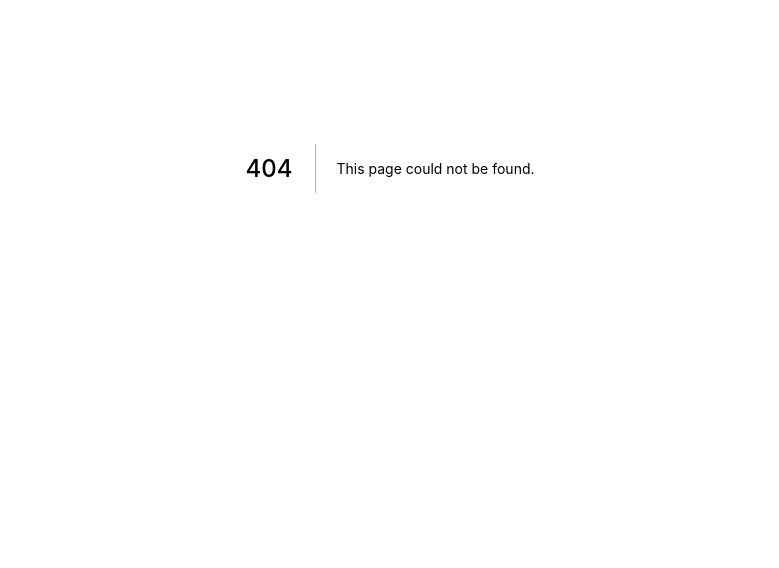
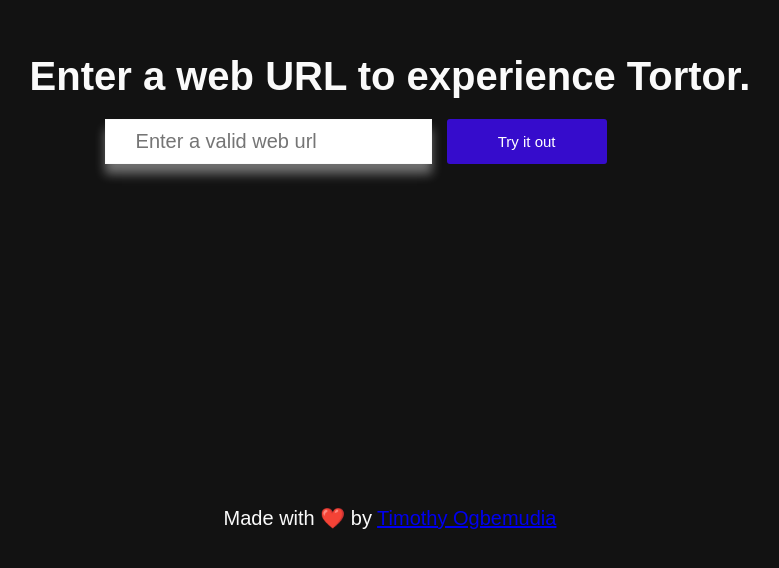
Before and after one commit to glamboyosa/tortor, a Next.js app: page /capture in a window 1280 px wide. Before the commit this address had no page. Shown: the part 232-800 px from the top of the page, without its empty margins (250-1029 px from the left). Built offline with nearby package versions, Linux system fonts and the light colour scheme; a web font is replaced by a local one.

Commit message:
feat: built /capture page and styled it

```diff
--- /dev/null
+++ b/pages/capture.tsx
@@ -0,0 +1,51 @@
+import { useRef, useState } from 'react'
+import type { NextPage } from 'next'
+import Head from 'next/head'
+import styles from '@/styles/capture.module.css'
+import Image from 'next/image'
+const Capture: NextPage = () => {
+  const input = useRef<HTMLInputElement>(undefined!)
+
+  const [loading, setLoading] = useState(false)
+
+  return (
+    <div className={styles.container}>
+      <Head>
+        <title>Tortor</title>
+      </Head>
+
+      <main className={styles.main}>
+        <h1 className={styles.title}>Enter a web URL to experience Tortor. </h1>
+        <div className={`${styles.marginutility} ${styles.grid}`}>
+          <input
+            ref={input}
+            className={styles.input}
+            placeholder="Enter a valid web url"
+          />
+          <button
+            className={styles.button}
+            onClick={() => console.log('click')}
+          >
+            Try it out
+          </button>
+        </div>
+      </main>
+
+      <footer className={styles.footer}>
+        <p className={styles.fontutility}>
+          Made with ❤️ by{' '}
+          <a
+            className={styles.link}
+            href="https://github.com/glamboyosa"
+            target="_blank"
+            rel="noreferrer"
+          >
+            Timothy Ogbemudia
+          </a>{' '}
+        </p>
+      </footer>
+    </div>
+  )
+}
+
+export default Capture
--- /dev/null
+++ b/styles/capture.module.css
@@ -0,0 +1,60 @@
+.container {
+  min-height: 100vh;
+  padding: 0 0.5rem;
+  display: flex;
+  flex-direction: column;
+  justify-content: center;
+  align-items: center;
+}
+.grid {
+  display: grid;
+  grid-template-columns: 1fr 0.7fr;
+  gap: 1.5rem;
+}
+.fontutility {
+  font-size: 2rem;
+}
+.marginutility {
+  margin: 2rem 0;
+}
+.title {
+  margin: 0;
+  line-height: 1.15;
+  font-size: 4rem;
+  font-weight: bold;
+}
+.main {
+  padding: 5rem 0;
+  flex: 1;
+  display: flex;
+  flex-direction: column;
+  justify-content: center;
+  align-items: center;
+}
+.input {
+  padding: 1rem 3rem;
+  color: var(--black);
+  border: 1px solid var(--white-shade);
+  box-shadow: 0 1rem 1rem rgba(255, 255, 255, 0.4);
+  font-family: inherit;
+  font-size: 2rem;
+  outline: none;
+}
+.button {
+  padding: 1rem 3rem;
+  border: none;
+  color: var(--white);
+  background-color: var(--int-blue);
+  font-size: 1.5rem;
+  border-radius: 3px;
+  font-family: inherit;
+  cursor: pointer;
+}
+.footer {
+  width: 100%;
+  height: 10rem;
+  padding: 1rem 3rem;
+  display: flex;
+  justify-content: center;
+  align-items: center;
+}
--- a/styles/globals.css
+++ b/styles/globals.css
@@ -2,6 +2,7 @@
   --white-shade: #fafafa;
   --white: #ffffff;
   --int-blue: #360ccc;
+  --black: #000000;
   --base: #121212;
 }
 *,
```
